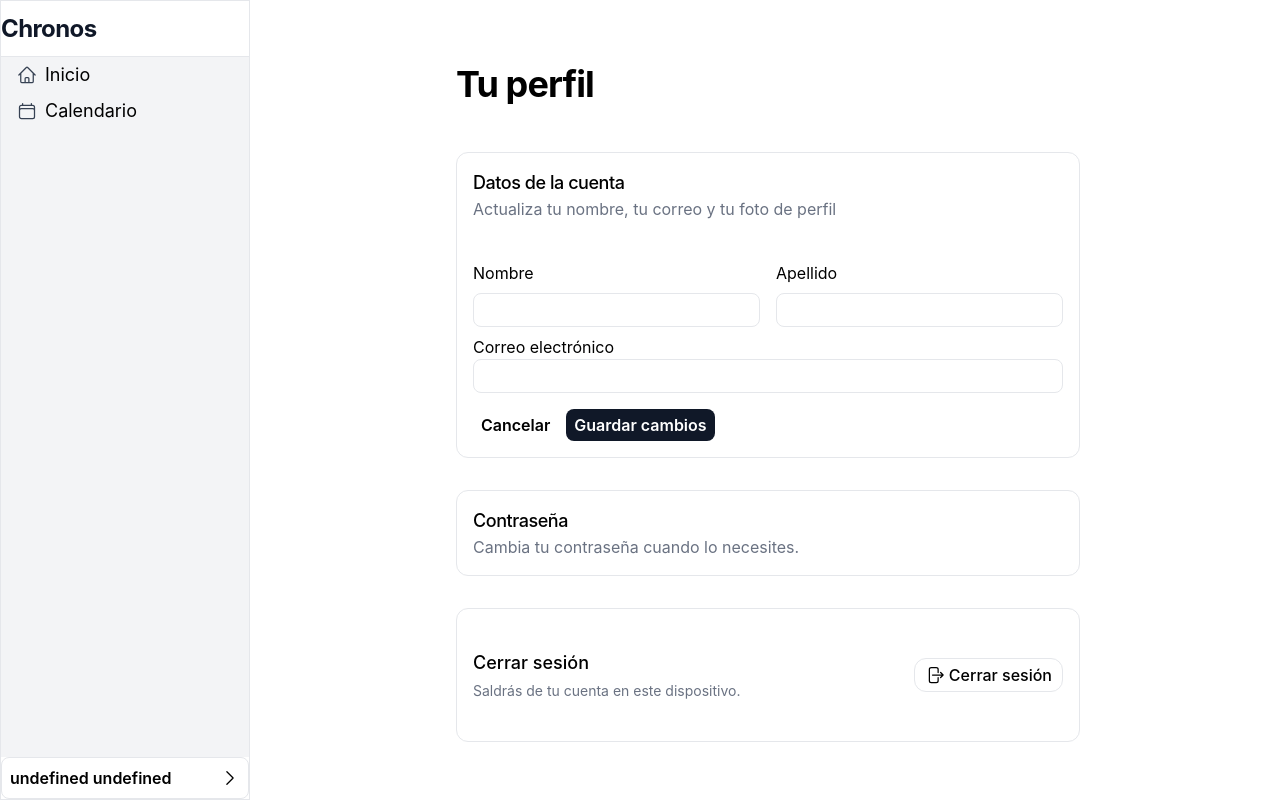
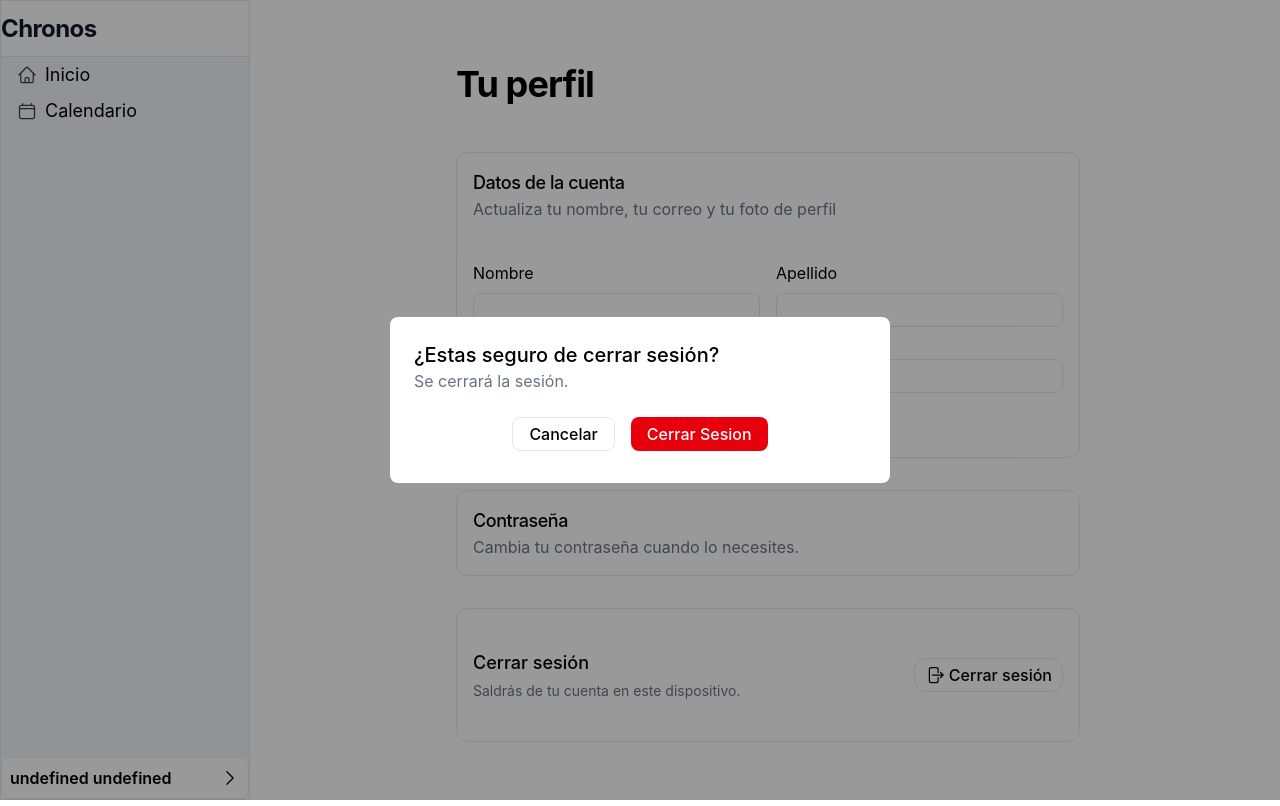
Before and after one commit to thejuancoo/chronos, a React (Vite) app: page /profile in a window 1280 px wide. Both pictures are taken after a click on the button "Cerrar sesión". Built offline with nearby package versions, Linux system fonts and the light colour scheme; no server answers.

Commit message:
feat: Habilita la salida el cierre de sesion

```diff
--- a/src/features/profile/Profile.jsx
+++ b/src/features/profile/Profile.jsx
@@ -1,8 +1,11 @@
+import { useState } from "react"
 import { useForm } from "react-hook-form"
 import useAuth from "../../shared/hooks/useAuth"
 import { ArrowRightStartOnRectangleIcon } from "@heroicons/react/24/outline"
+import DialogSesion from "./components/DialogSesion"
 
 export default function Profile() {
+  const [openModal, setOpenModal] = useState(false)
   const { auth } = useAuth()
   console.log(auth)
 
@@ -69,12 +72,20 @@ export default function Profile() {
               Saldrás de tu cuenta en este dispositivo.
             </p>
           </div>
-          <button className="flex justify-center items-center border-gray-200 border py-1 px-2.5 hover:bg-gray-200 font-medium rounded-xl">
+          <button
+            onClick={() => setOpenModal(true)}
+            className="flex justify-center items-center border-gray-200 border py-1 px-2.5 hover:bg-gray-200 font-medium rounded-xl"
+          >
             <ArrowRightStartOnRectangleIcon className="mr-1 size-5"/>
             Cerrar sesión
           </button>
         </div>
       </div>
+
+      <DialogSesion
+        openModal={openModal}
+        setOpenModal={setOpenModal}
+      />
     </div>
   )
 }
--- /dev/null
+++ b/src/features/profile/components/DialogSesion.jsx
@@ -0,0 +1,40 @@
+import { Dialog, DialogPanel, DialogTitle, Description } from "@headlessui/react"
+import { useNavigate } from "react-router"
+import useAuth from "../../../shared/hooks/useAuth"
+
+export default function DialogSesion({openModal, setOpenModal}) {
+    const { auth, setAuth } = useAuth()
+    const navigate = useNavigate()
+
+  return (
+    <Dialog
+        open={openModal}
+        onClose={() => setOpenModal(false)}
+        transition
+        className="fixed overflow-auto inset-0 flex w-screen items-center justify-center bg-black/40 transition duration-300 ease-out data-closed:opacity-0"
+    >
+        <DialogPanel className="w-[90vw] max-w-lg rounded-lg sm:max-w-125 md:pt-6 bg-white py-2 px-6">
+            <DialogTitle className="font-medium text-xl">¿Estas seguro de cerrar sesión?</DialogTitle>
+            <Description className="text-gray-500">Se cerrará la sesión.</Description>
+            <div className="flex justify-center py-6 space-x-4">
+                <button
+                    className="py-1 px-4 border border-gray-200 font-medium rounded-lg hover:bg-gray-100"
+                    onClick={() => setOpenModal(false)}
+                >
+                    Cancelar
+                </button>
+                <button
+                    className="py-1 px-4 bg-red-600 text-white font-medium rounded-lg hover:bg-red-500"
+                    onClick={() => {
+                        localStorage.removeItem("token")
+                        setAuth({})
+                        navigate('/')
+                    }}
+                >
+                    Cerrar Sesion
+                </button>
+            </div>
+        </DialogPanel>
+    </Dialog>
+  )
+}
```
